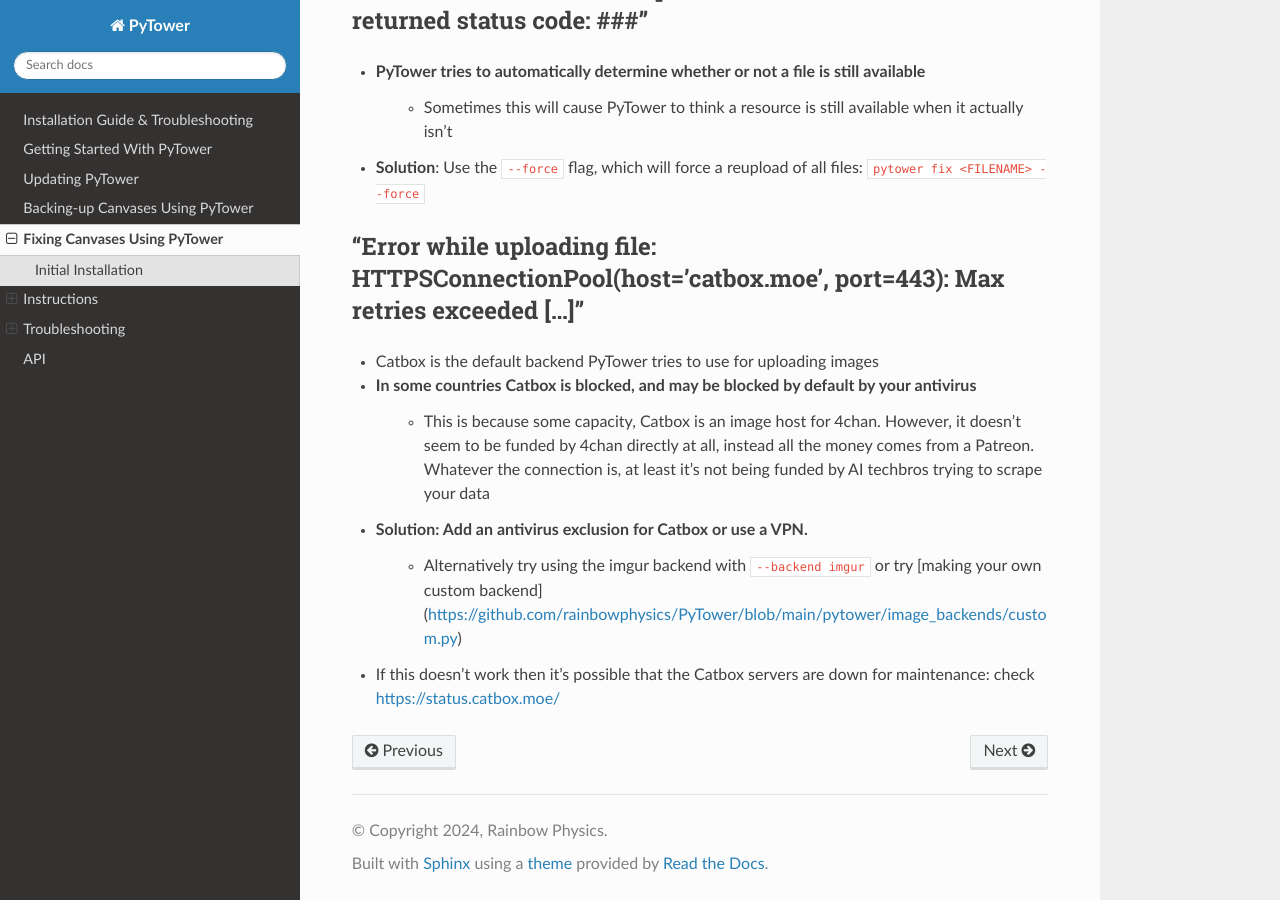
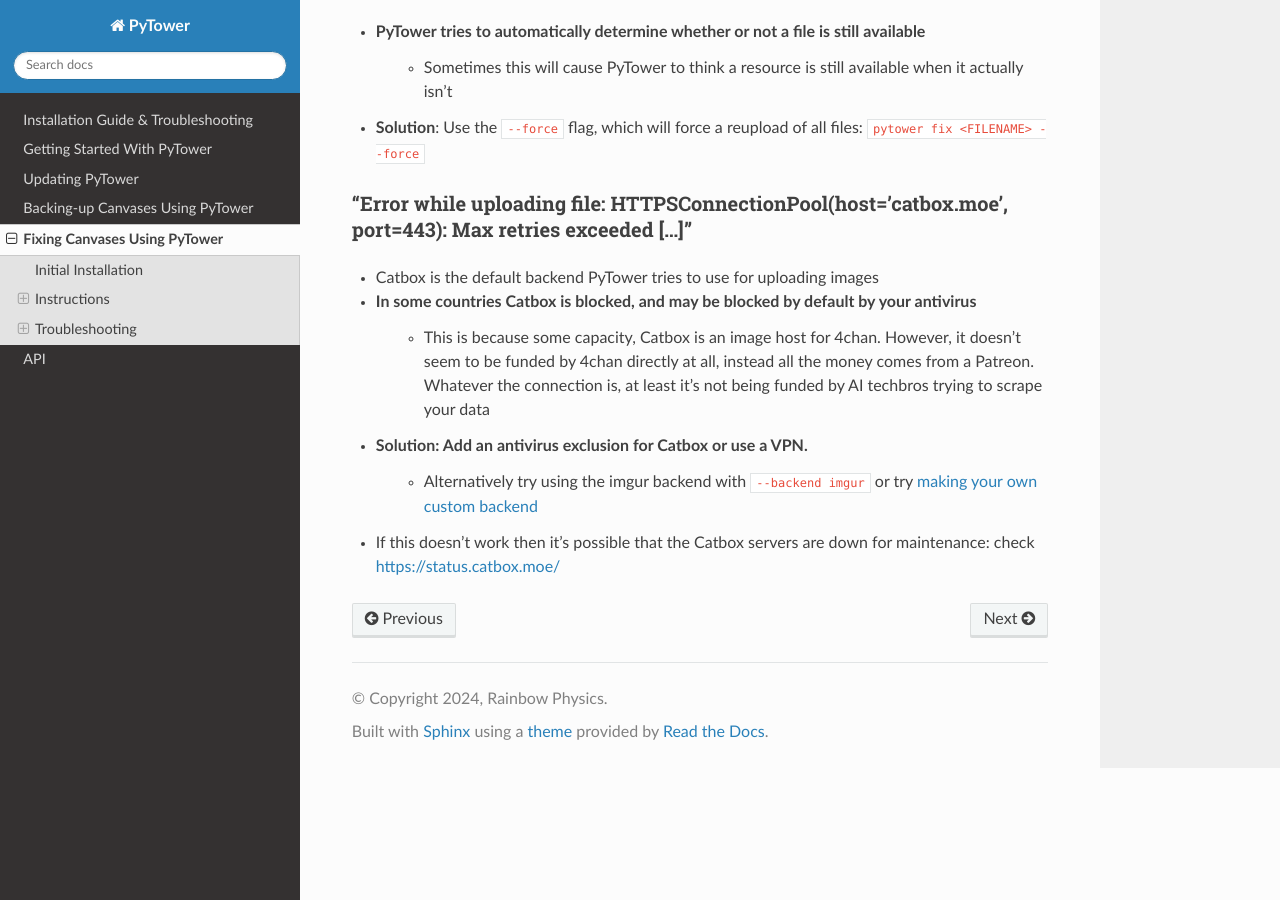
Before and after one commit to rainbowphysics/PyTower, a Sphinx documentation site: the page built from docs/source/canvas_fix.rst, in a window 1280 px wide and 900 px high, scrolled down 1383 px. Built offline with Sphinx 7.4.7 and the Read the Docs theme 2.0.0, drawn with Linux system fonts in a browser that asks for light colours; the version number could not be read and is left out; some of the changed lines change nothing that is shown.

Commit message:
Fix Fixing Canvases page

```diff
--- a/docs/source/canvas_fix.rst
+++ b/docs/source/canvas_fix.rst
@@ -12,15 +12,15 @@
 As of v0.2.0, it should be as easy as it gets to install PyTower
 
 Instructions
-============
+------------
 Verify PyTower Installation
----------------------------
+~~~~~~~~~~~~~~~~~~~~~~~~~~~
 1. Open command line by searching for "cmd" on your computer then hitting enter
 2. Enter ``pytower version`` into command line
    - If PyTower is installed correctly, then it should print out "PyTower" followed by the installed version (e.g., "PyTower 0.2.0")
 
 Setting Tower Unite install path in PyTower
--------------------------------------------
+~~~~~~~~~~~~~~~~~~~~~~~~~~~~~~~~~~~~~~~~~~~
 1. Open up your "steamapps" folder
     - On Windows: C:\\Program Files (x86)\\Steam\\steamapps
     - On Linux: ~/.local/share/steamapps/
@@ -32,7 +32,7 @@
    Alternatively, you can set the path in config.json within the PyTower install directory
 
 Running ``pytower fix``
----------------------
+~~~~~~~~~~~~~~~~~~~~~~~
 1. Navigate to your "Steam" folder, then to "userdata", your Steam ID3, "394690", "remote", and finally to "Condos"
    - From here, saves are organized by condo name and then by snapshot name. For example, C_SmoothDirt/CondoData is the currently active save for your Smooth Dirt condo. Meanwhile, WK_LevelEditor/cafe/CondoData would be the save for a snapshot called "cafe"
 2. Open the folder of the save you want to fix canvases for and copy the path/address.
@@ -46,18 +46,21 @@
 **Happy mapping and condo building!!!** 💖
 
 Troubleshooting
-===============
+---------------
 "Marked 0/### files for reupload" or "XXX is online but returned status code: ###"
-----------------------------------------------------------------------------------
+~~~~~~~~~~~~~~~~~~~~~~~~~~~~~~~~~~~~~~~~~~~~~~~~~~~~~~~~~~~~~~~~~~~~~~~~~~~~~~~~~~
 - PyTower tries to automatically determine whether or not a file is still available
    - Sometimes this will cause PyTower to think a resource is still available when it actually isn't
 - **Solution**: Use the ``--force`` flag, which will force a reupload of all files: ``pytower fix <FILENAME> --force``
 
 "Error while uploading file: HTTPSConnectionPool(host='catbox.moe', port=443): Max retries exceeded [...]"
-----------------------------------------------------------------------------------------------------------
+~~~~~~~~~~~~~~~~~~~~~~~~~~~~~~~~~~~~~~~~~~~~~~~~~~~~~~~~~~~~~~~~~~~~~~~~~~~~~~~~~~~~~~~~~~~~~~~~~~~~~~~~~~
 - Catbox is the default backend PyTower tries to use for uploading images
 - In some countries Catbox is blocked, and may be blocked by default by your antivirus
    - This is because some capacity, Catbox is an image host for 4chan. However, it doesn't seem to be funded by 4chan directly at all, instead all the money comes from a Patreon. Whatever the connection is, at least it's not being funded by AI techbros trying to scrape your data
 - **Solution**: Add an antivirus exclusion for Catbox or use a VPN.
-   - Alternatively try using the imgur backend with ``--backend imgur`` or try [making your own custom backend](https://github.com/rainbowphysics/PyTower/blob/main/pytower/image_backends/custom.py)
+   - Alternatively try using the imgur backend with ``--backend imgur`` or try `making your own custom backend`__
 - If this doesn't work then it's possible that the Catbox servers are down for maintenance: check https://status.catbox.moe/
+
+.. _custom : https://github.com/rainbowphysics/PyTower/blob/main/pytower/image_backends/custom.py
+__ custom_
```
